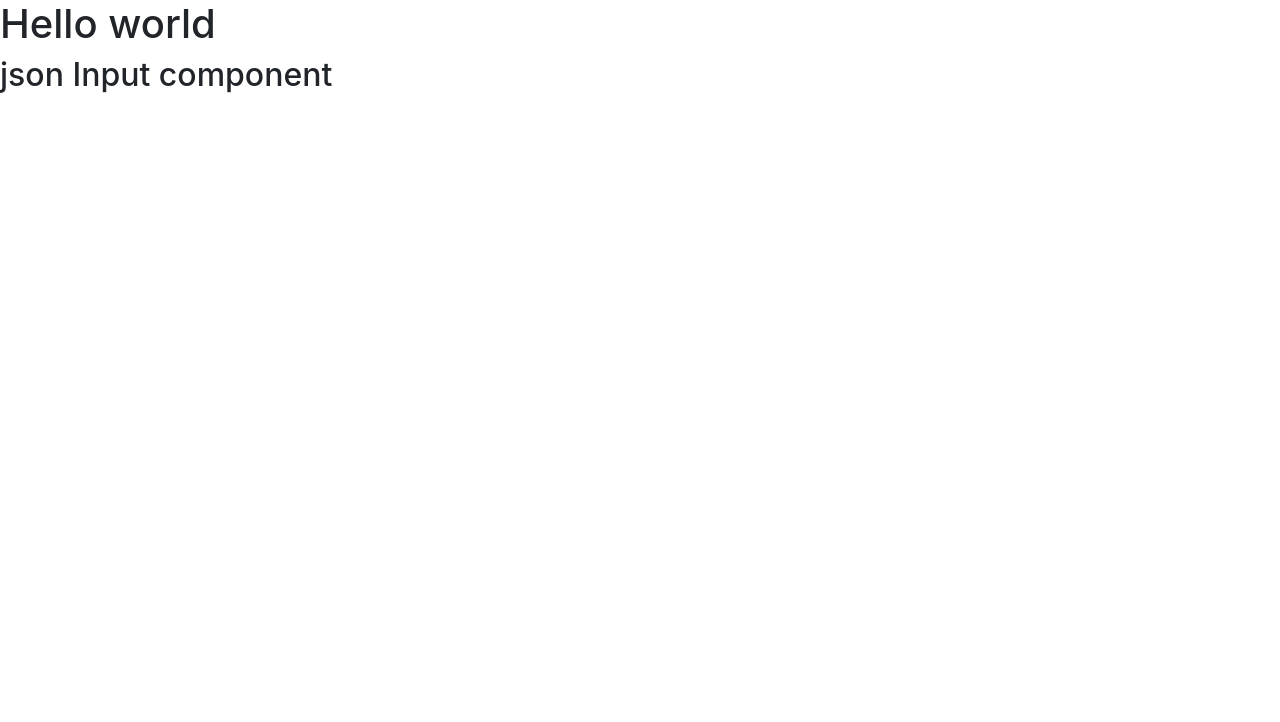
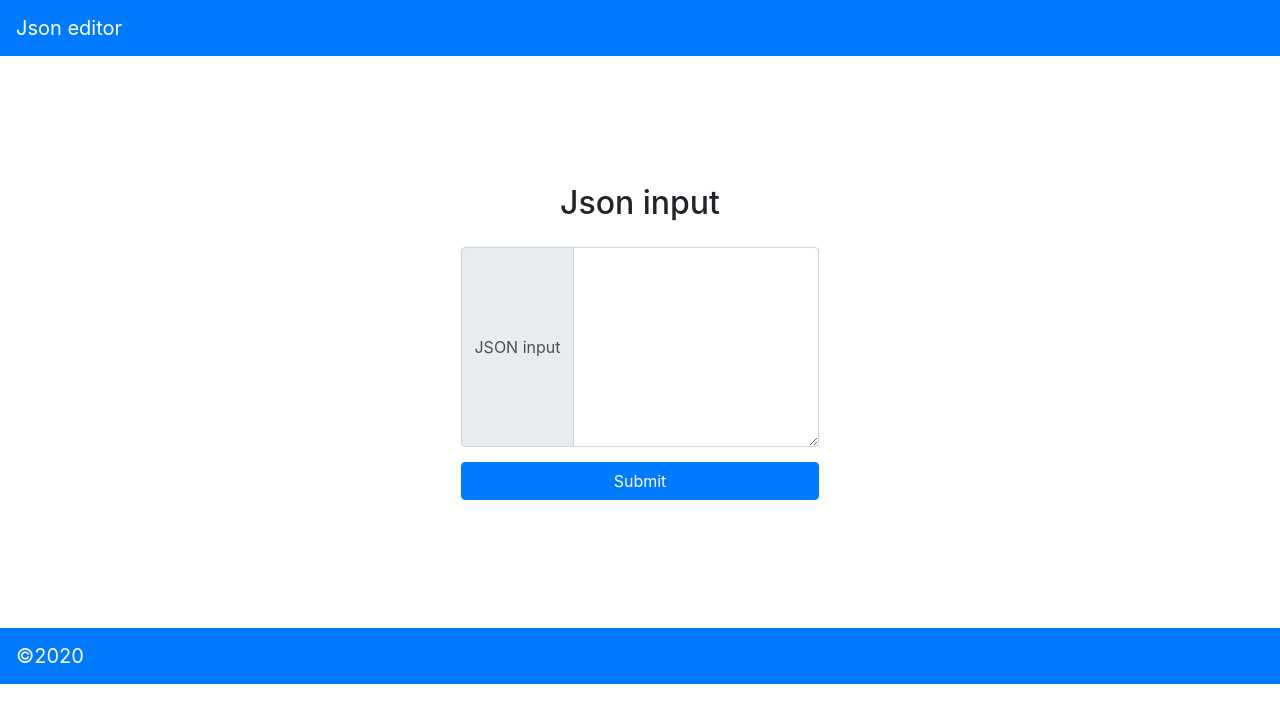
Before and after one commit to soldor37/jsonEditor, an Angular app: page / in a window 1280 px wide. Shown: the top 722 px of the page. Built offline with nearby package versions, Linux system fonts and the light colour scheme.

Commit message:
input json page init

```diff
--- a/src/app/app.component.css
+++ b/src/app/app.component.css
@@ -0,0 +1,6 @@
+.page{
+    margin: 10%;
+    display: flex;
+    align-items: center;
+    justify-content: center;
+}
--- a/src/app/app.component.html
+++ b/src/app/app.component.html
@@ -1,4 +1,5 @@
 <div class="app">
-  <h1>Hello world</h1>
-  <app-jsonInput></app-jsonInput>
+  <div class="page">
+    <app-jsonInput></app-jsonInput>
+  </div>
 </div>
--- a/src/app/jsonInput/jsonInput.component.css
+++ b/src/app/jsonInput/jsonInput.component.css
@@ -0,0 +1,10 @@
+.page__title{
+    text-align: center;
+    margin-bottom: 25px;
+}
+.jsonInput-form__input{
+    min-height: 200px;
+}
+.inputJson-form__submit{
+    margin-top: 15px;
+}
--- a/src/app/jsonInput/jsonInput.component.html
+++ b/src/app/jsonInput/jsonInput.component.html
@@ -1 +1,10 @@
-<h2>json Input component</h2>
+<h2 class="page__title">Json input</h2>
+<div class="card border-0">
+    <div class="jsonInput-form input-group">
+        <div class="input-group-prepend">
+            <span class="input-group-text">JSON input</span>
+        </div>
+        <textarea class="jsonInput-form__input form-control" aria-label="JSON input"></textarea>
+    </div>
+    <button class="inputJson-form__submit btn btn-primary " type="button">Submit</button>
+</div>
--- a/src/index.html
+++ b/src/index.html
@@ -4,10 +4,20 @@
   <meta charset="utf-8">
   <title>JsonEditor</title>
   <base href="/">
-  <meta name="viewport" content="width=device-width, initial-scale=1">
+  <meta name="viewport" content="width=device-width, initial-scale=1, shrink-to-fit=no">
   <link rel="icon" type="image/x-icon" href="favicon.ico">
 </head>
+<header class="header">
+  <nav class="navbar sticky-top navbar-dark bg-primary">
+    <a class="navbar-brand" href="#">Json editor</a>
+  </nav>
+</header>
 <body>
   <app-root></app-root>
 </body>
+<footer class="footer">
+  <nav class="navbar sticky-bottom navbar-dark bg-primary">
+    <a class="navbar-brand" href="#">©2020</a>
+  </nav>
+</footer>
 </html>
--- a/src/styles.css
+++ b/src/styles.css
@@ -1 +1,4 @@
 /* You can add global styles to this file, and also import other style files */
+.footer{
+    width: 100%;
+}
```
